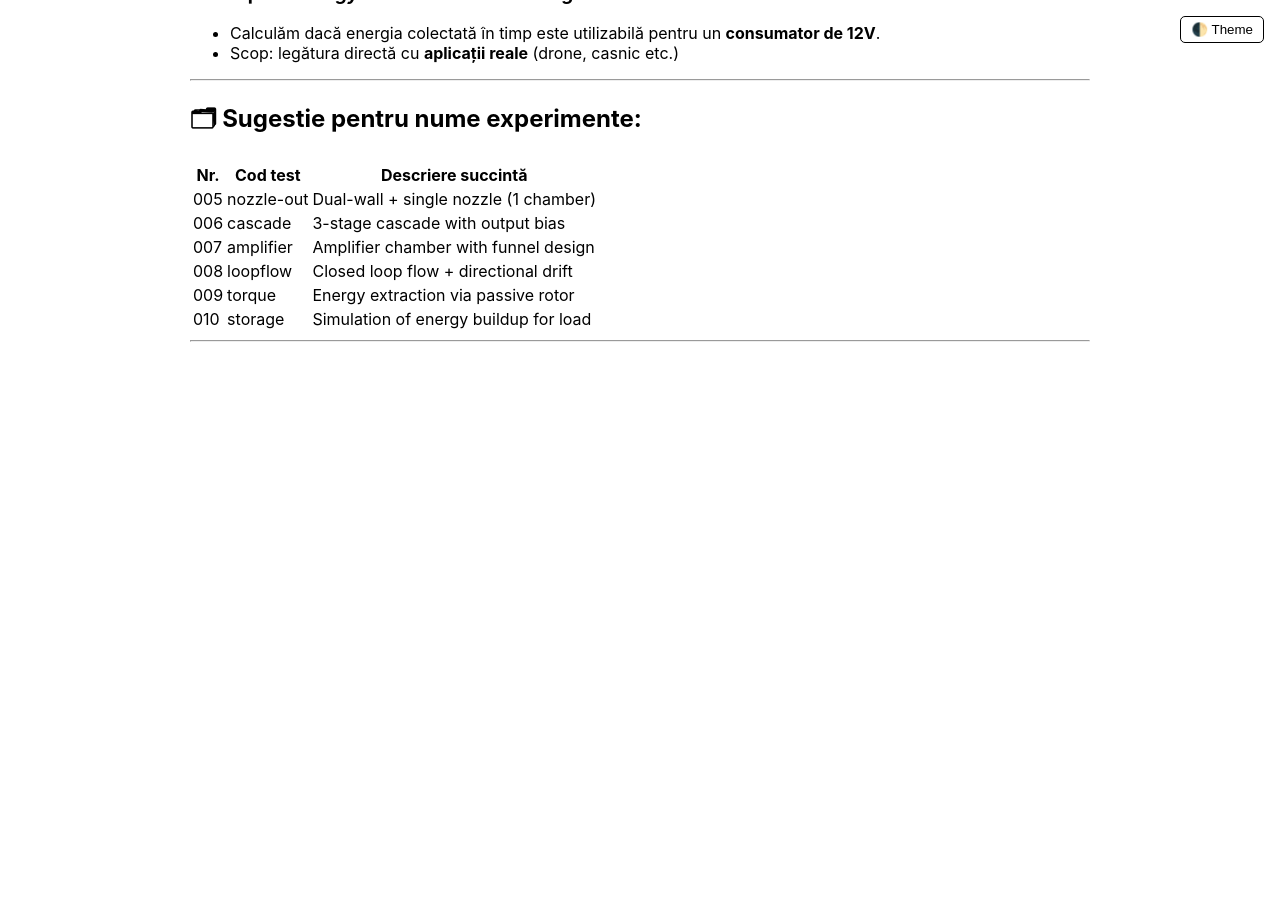
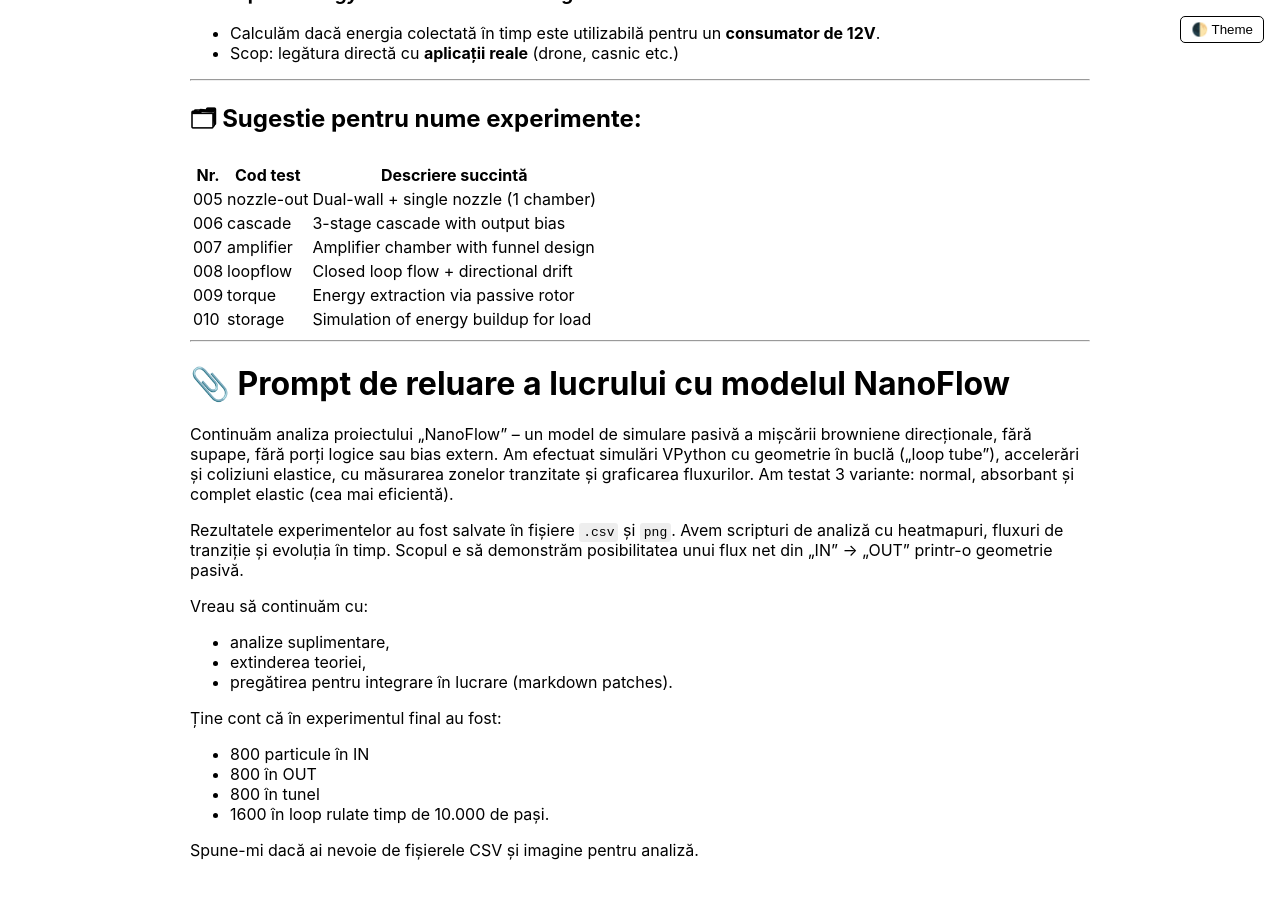
Before and after one commit to gavianu/NanoFlowModel, a Jekyll site: the page built from path_note.md, in a window 1280 px wide and 900 px high, scrolled down 1023 px. Built offline with Jekyll 4.4.1, drawn with Linux system fonts in a browser that asks for light colours; our own code applies the rules of GitHub Pages for plain Markdown files; before the commit the page ends 1405 px from its top, so only the background shows below that.

Commit message:
📚 Add progress update on NanoFlow model: Document results from VPython simulations, including elastic collision tests and future analysis plans.

```diff
--- a/path_note.md
+++ b/path_note.md
@@ -77,3 +77,25 @@
 | 010 | storage    | Simulation of energy buildup for load |
 
 ---
+
+# 📎 Prompt de reluare a lucrului cu modelul NanoFlow
+
+Continuăm analiza proiectului „NanoFlow” – un model de simulare pasivă a mișcării browniene direcționale, fără supape, fără porți logice sau bias extern. Am efectuat simulări VPython cu geometrie în buclă („loop tube”), accelerări și coliziuni elastice, cu măsurarea zonelor tranzitate și graficarea fluxurilor. Am testat 3 variante: normal, absorbant și complet elastic (cea mai eficientă).
+
+Rezultatele experimentelor au fost salvate în fișiere `.csv` și `png`. Avem scripturi de analiză cu heatmapuri, fluxuri de tranziție și evoluția în timp. Scopul e să demonstrăm posibilitatea unui flux net din „IN” → „OUT” printr-o geometrie pasivă.
+
+Vreau să continuăm cu:
+
+- analize suplimentare,
+- extinderea teoriei,
+- pregătirea pentru integrare în lucrare (markdown patches).
+
+Ține cont că în experimentul final au fost:
+
+- 800 particule în IN
+- 800 în OUT
+- 800 în tunel
+- 1600 în loop
+  rulate timp de 10.000 de pași.
+
+Spune-mi dacă ai nevoie de fișierele CSV și imagine pentru analiză.
```
